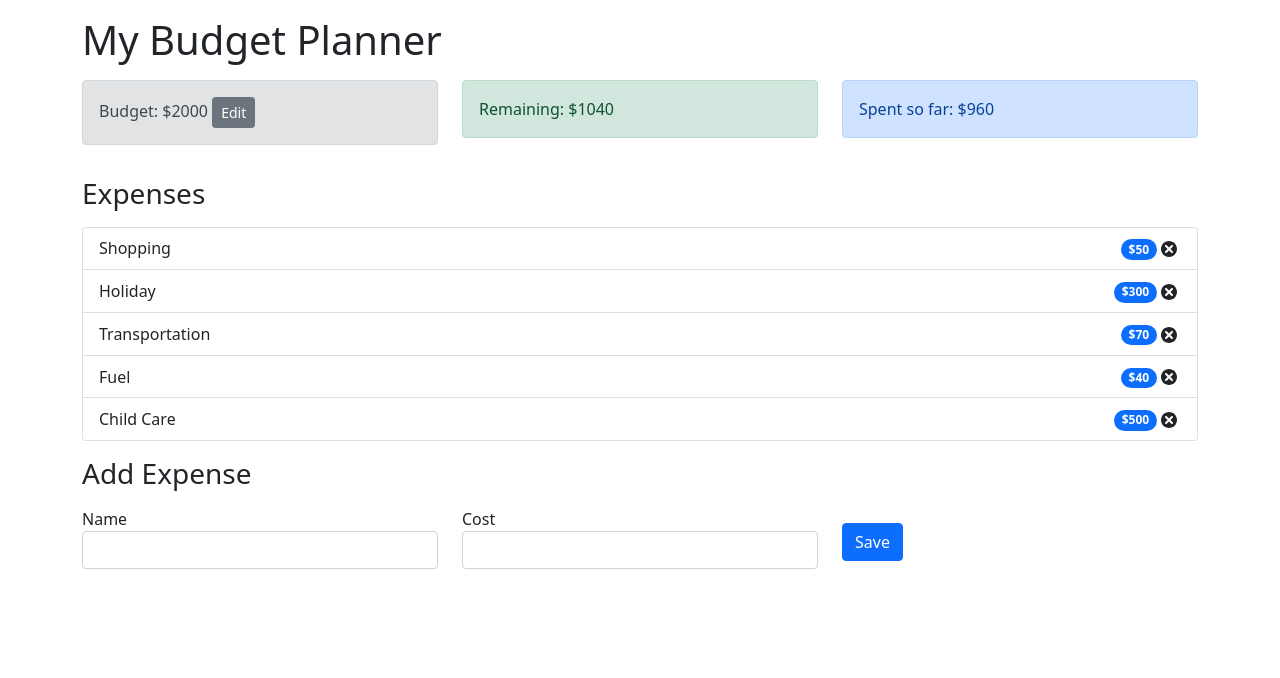
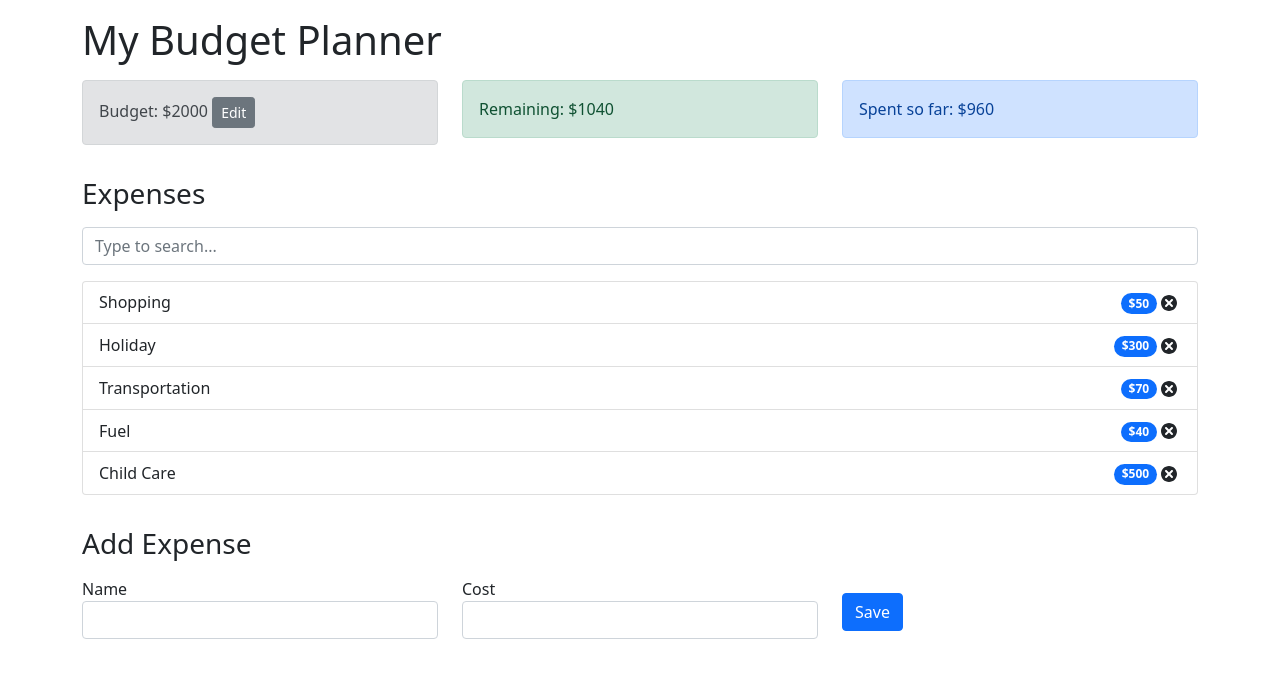
Before and after one commit to Dwaynew85/budget-tracker, a React (Create React App) app: page / in a window 1280 px wide. Shown: the top 678 px of the page. Built offline with nearby package versions, Linux system fonts and the light colour scheme.

Commit message:
Search feature added.

```diff
--- a/src/components/ExpenseList.js
+++ b/src/components/ExpenseList.js
@@ -1,16 +1,40 @@
-import React from 'react';
+import React, { useEffect } from 'react';
 import ExpenseItem from './ExpenseItem';
 import { AppContext } from '../context/AppContext';
 
 const ExpenseList = () => {
 	const { expenses } = React.useContext(AppContext);
 
+	const [filteredExpenses, setFilteredExpenses] = React.useState(expenses || []);
+
+	useEffect(() => {
+		setFilteredExpenses(expenses);
+	}, [expenses]);
+
+	const handleChange = (event) => {
+		const searchResults = expenses.filter((filteredExpense) =>
+			filteredExpense.name.toLowerCase().includes(event.target.value)
+		);
+		setFilteredExpenses(searchResults);
+	};
+
 	return (
-		<ul className='list-group'>
-			{expenses.map((expense) => (
-				<ExpenseItem id={expense.id} name={expense.name} cost={expense.cost} />
-			))}
-		</ul>
+		<>
+			<input
+				text='text'
+				class='form-control mb-2 mr-sm-2'
+				placeholder='Type to search...'
+				onChange={handleChange}
+			/>
+			<ul className='list-group mt-3 mb-3'>
+				{filteredExpenses.map((expense) => (
+					<ExpenseItem
+						id={expense.id}
+						name={expense.name}
+						cost={expense.cost} />
+				))}
+			</ul>
+		</>
 	);
 };
 
```
